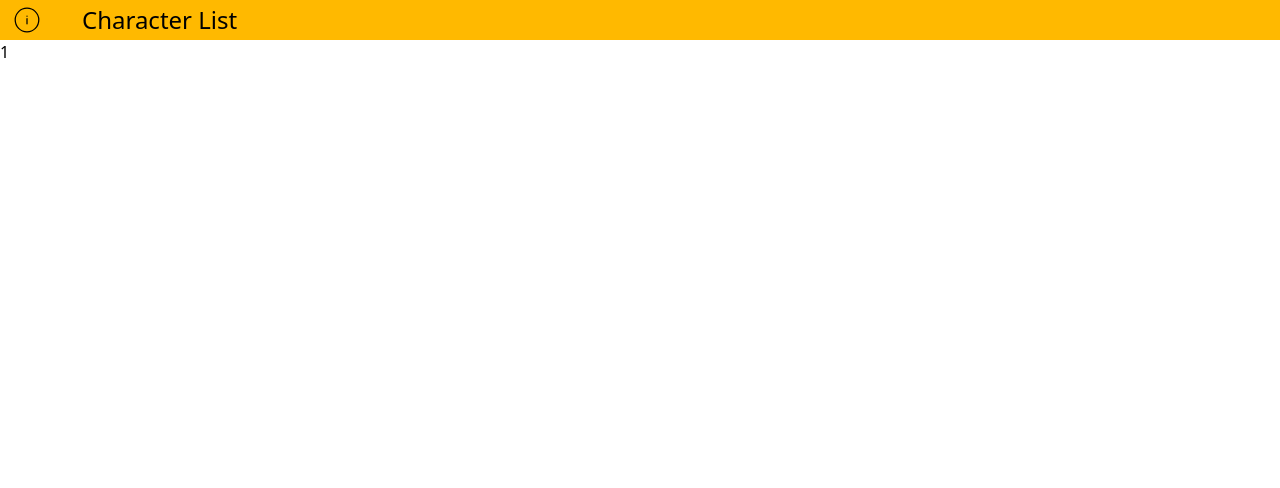
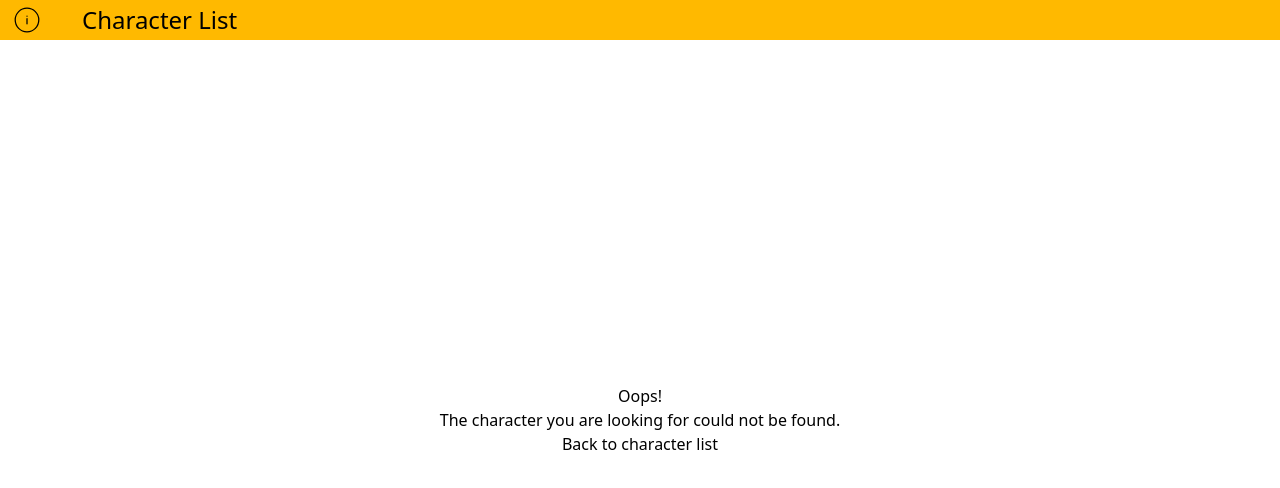
Before and after one commit to mylkner/React-Projects, a React (Vite) app in the folder WutheringWavesRotationArchive/: page /1 in a window 1280 px wide. Shown: the top 488 px of the page. Built offline with nearby package versions, Linux system fonts and the light colour scheme.

Commit message:
rework for new data format

```diff
--- a/WutheringWavesRotationArchive/src/pages/RotationPage.tsx
+++ b/WutheringWavesRotationArchive/src/pages/RotationPage.tsx
@@ -1,5 +1,5 @@
 import { useParams } from "react-router";
-import rotations, { type Rotation } from "../Data/rotations";
+import db, { type CharacterData } from "../Data/rotations";
 import NotFound from "./NotFound";
 
 const RotationPage = () => {
@@ -9,13 +9,15 @@ const RotationPage = () => {
         return <p>No character specified.</p>;
     }
 
-    const characterData: Rotation[] | undefined = rotations[character];
+    const data: CharacterData | undefined = db.find(
+        ({ name }) => name === character
+    );
 
-    if (!characterData) {
+    if (!data) {
         return <NotFound />;
     }
 
-    return <div>{character}</div>;
+    return <div>{data.name}</div>;
 };
 
 export default RotationPage;
```
